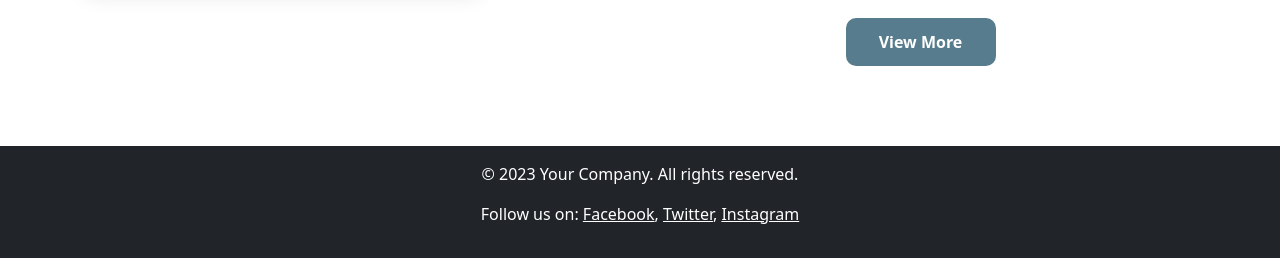
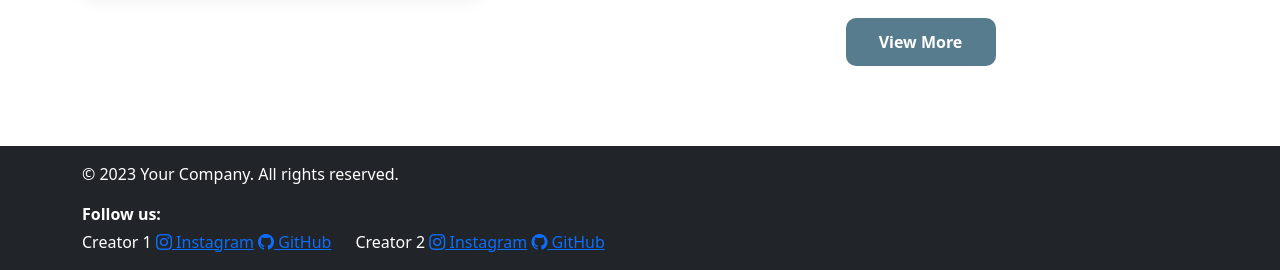
Before and after one commit to Fadiyah-Yeah/TA-WEB-DASAR, a PHP site: page /Beranda.php in a window 1280 px wide. Shown: the part 2135-2405 px from the top of the page. Run offline with PHP 8.4, Linux system fonts and the light colour scheme.

Commit message:
Update Beranda.php

```diff
--- a/Beranda.php
+++ b/Beranda.php
@@ -359,17 +359,29 @@
       </div>
     </div>
   </section>
-   <!-- Footer -->
-  <footer class="bg-dark text-white text-center py-3">
-    <div class="container">
+  <!-- Footer -->
+<footer class="bg-dark text-white py-3">
+  <div class="container footer-social">
+    <div>
       <p>&copy; 2023 Your Company. All rights reserved.</p>
-      <p>Follow us on:
-        <a href="#" class="text-white">Facebook</a>,
-        <a href="#" class="text-white">Twitter</a>,
-        <a href="#" class="text-white">Instagram</a>
-      </p>
     </div>
-  </footer>
+    <div class="footer-right">
+      <p class="fw-bold mb-1">Follow us:</p>
+      <div class="d-flex gap-4">
+        <div class="social-column">
+          <span>Creator 1</span>
+          <a href="#"><i class="bi bi-instagram"></i> Instagram</a>
+          <a href="#"><i class="bi bi-github"></i> GitHub</a>
+        </div>
+        <div class="social-column">
+          <span>Creator 2</span>
+          <a href="#"><i class="bi bi-instagram"></i> Instagram</a>
+          <a href="#"><i class="bi bi-github"></i> GitHub</a>
+        </div>
+      </div>
+    </div>
+  </div>
+</footer>
 
   <!-- Script Bootstrap & AOS -->
   <script src="https://cdn.jsdelivr.net/npm/bootstrap@5.3.6/dist/js/bootstrap.bundle.min.js"></script>
```
